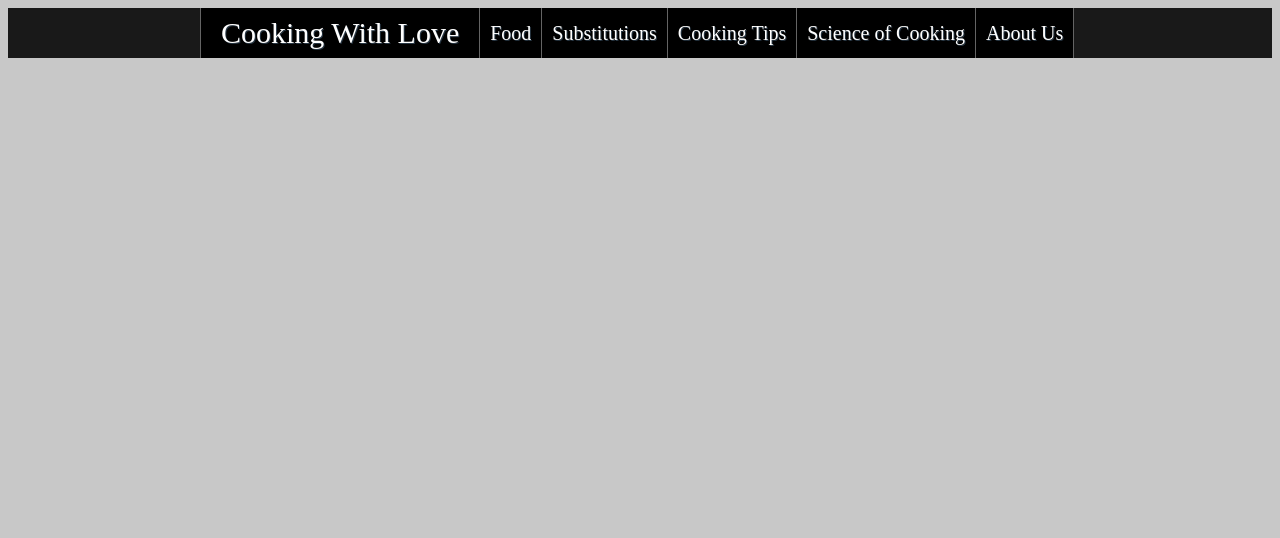
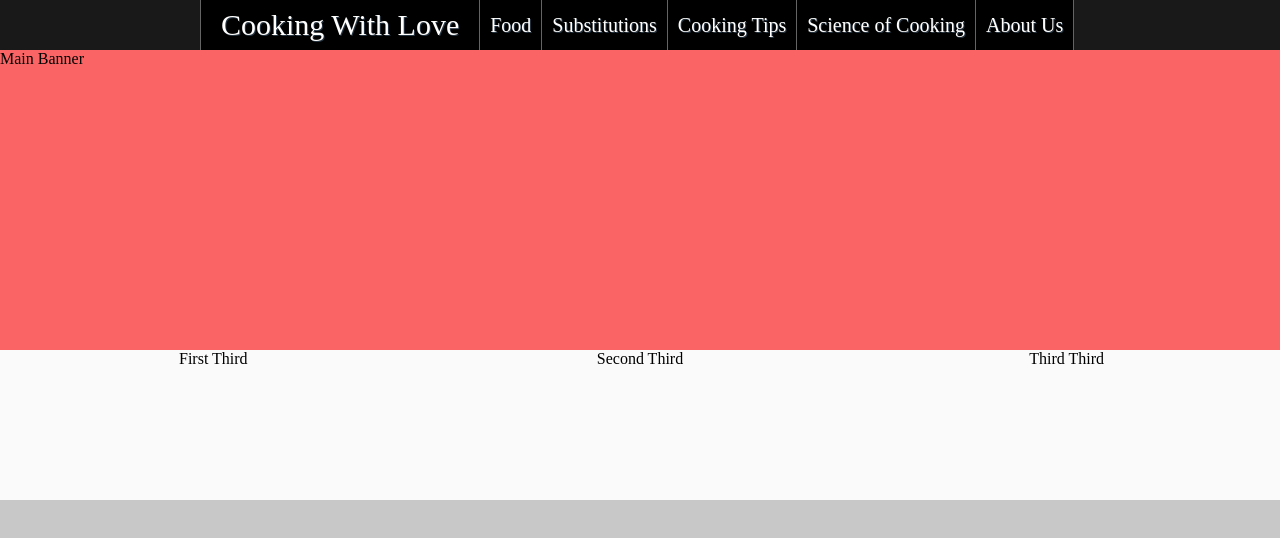
Before and after one commit to yahelnachum/CookingWebsite, a website: page public/index.html in a window 1280 px wide. Drawn offline with Linux system fonts and the light colour scheme.

Commit message:
added main page elements

```diff
--- a/public/css/main.css
+++ b/public/css/main.css
@@ -1,5 +1,7 @@
 body {
 	background-color: rgb(200,200,200);
+	margin: 0;
+	padding: 0;
 }
 
 nav {
@@ -59,13 +61,26 @@ box-sizing:border-box;
 }
 
 nav a:hover, nav a:active {
-	background-color: #8c99a4;
+	background-color: rgb(100,100,100);
 }
 
 nav a#pull {
 	display: none;
 	text-align: left;
 	background-color: rgb(50,50,50);
+}
+
+#main_banner {
+	background-color: rgb(250,100,100);
+	height: 300px;
+}
+
+.third_of_mini_banner {
+	background-color: rgb(250,250,250);
+	width: 33.333%;
+	float: left;
+	text-align: center;
+	height: 150px;
 }
 
 @media only screen and (max-width : 900px) {
@@ -100,7 +115,7 @@ nav li {
 }
 
 nav li:hover, nav li:active {
-	background-color: #8c99a4;
+	background-color: rgb(100,100,100);
 }
 
 nav li a {
--- a/public/index.html
+++ b/public/index.html
@@ -6,6 +6,7 @@
 	<link rel="stylesheet" href="css/main.css">
 	<script type='text/javascript' src="jquery/jquery-1.12.0.min.js"></script>
   </head>
+
 <body>
 
 <!-- Navigation Bar -->
@@ -20,6 +21,23 @@
 </ul>
 <a href="#" id="pull">Menu</a>
 </nav>
+
+<!-- Main Banner -->
+<section id="main_banner">
+	Main Banner
+</section>
+
+<section id="mini_banner">
+	<div class="third_of_mini_banner">
+		First Third
+	</div>
+	<div class="third_of_mini_banner">
+		Second Third
+	</div>
+	<div class="third_of_mini_banner">
+		Third Third
+	</div>
+</section>
 
 </body>
 
```
Lines whose indentation alone changed are shown as unchanged.
